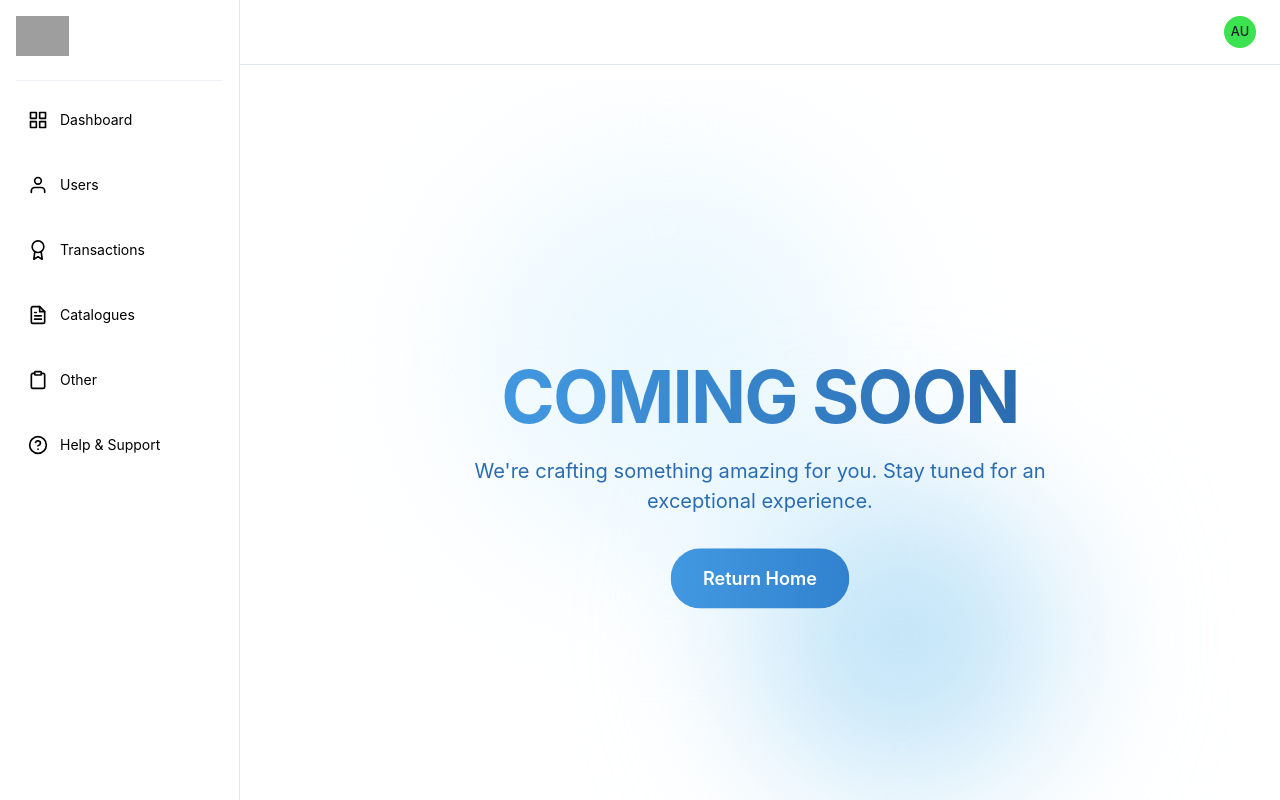
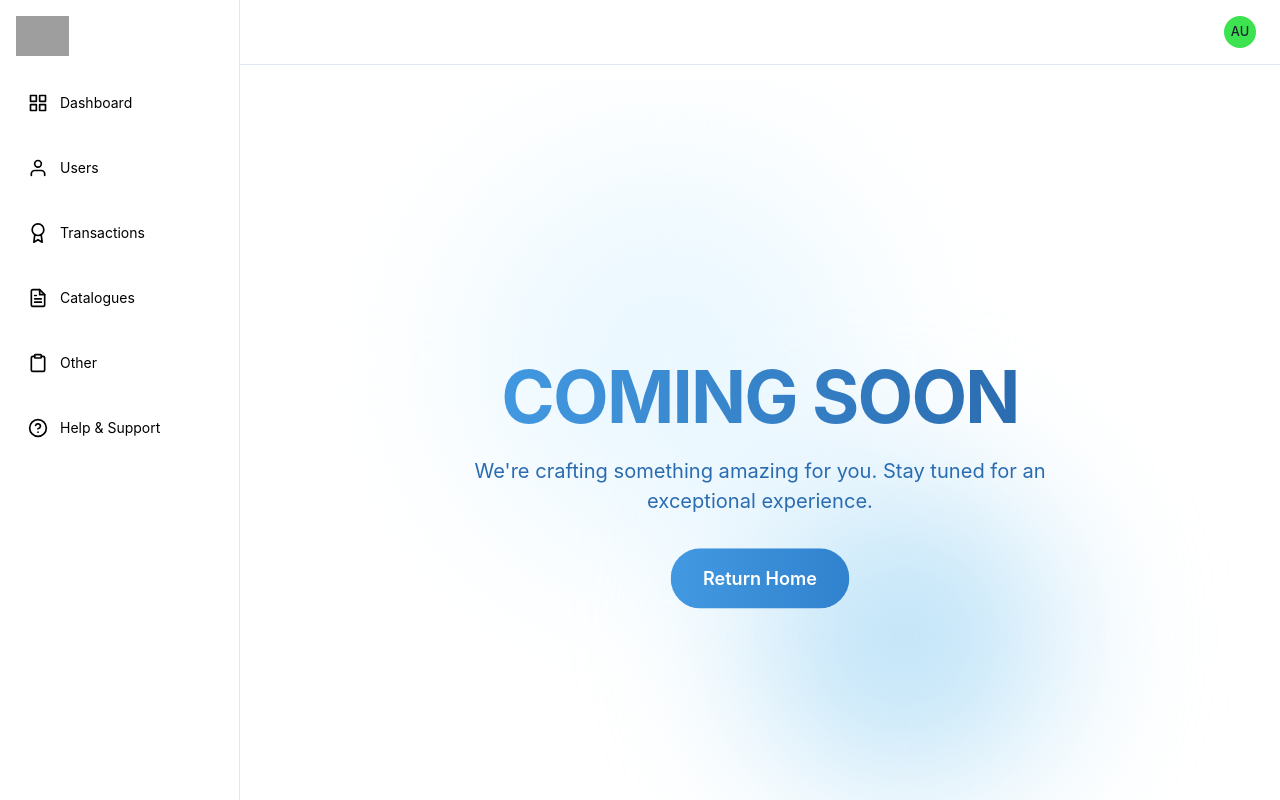
Before and after one commit to fahamali7/97cars-admin, a React (Vite) app in the folder admin-panel/: page /help in a window 1280 px wide. Built offline with nearby package versions, Linux system fonts and the light colour scheme; grey boxes are pictures that could not be loaded.

Commit message:
Update Sidebar2.jsx

```diff
--- a/admin-panel/src/components/Sidebar2.jsx
+++ b/admin-panel/src/components/Sidebar2.jsx
@@ -52,7 +52,7 @@ const Sidebar2 = () => {
         />
         {!isDesktop && <DrawerCloseButton position="relative" top={0} right={0} />}
       </Flex>
-      <Divider mb={4} />
+      {/* <Divider mb={4} /> */}
       <VStack spacing={5} align="stretch">
         <NavItem icon={FiGrid} label="Dashboard" to = "/" />
         <NavItem icon={FiUser} label="Users" to ="/users" />
```
